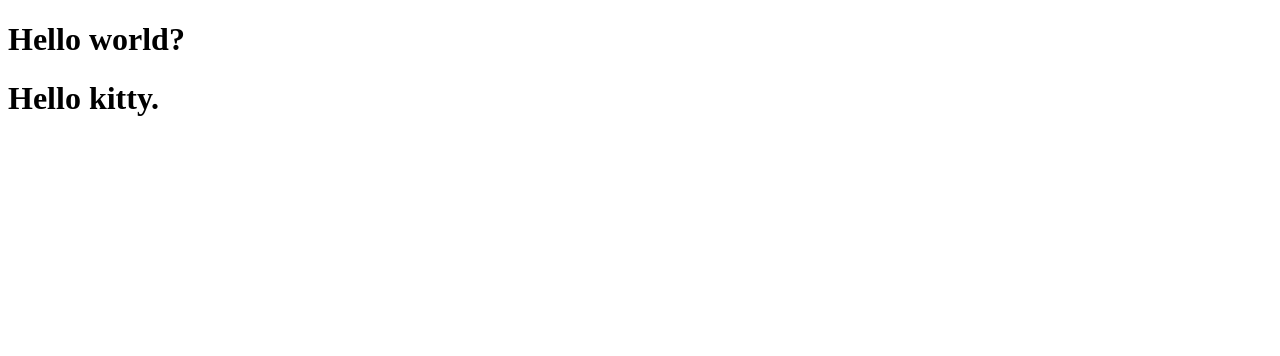
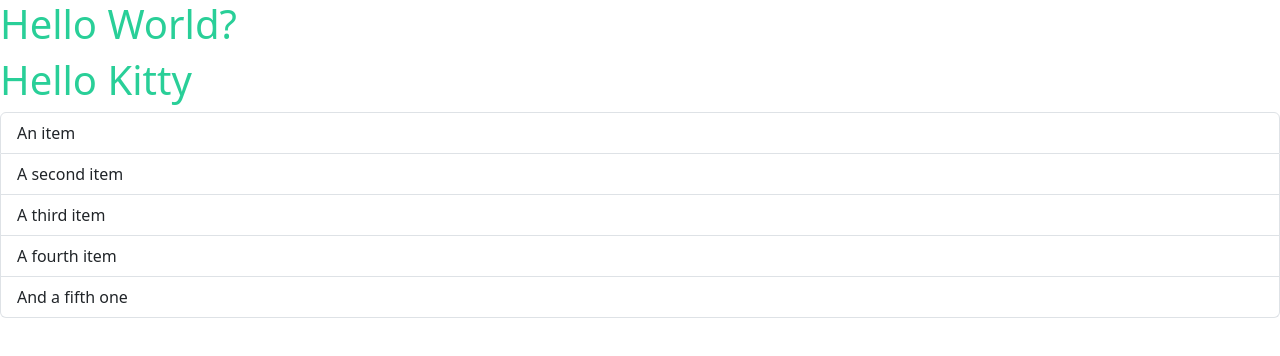
Before and after one commit to scottdouglas238/Bookstore, a website: page index.html in a window 1280 px wide. Drawn offline with nearby package versions, Linux system fonts and the light colour scheme.

Commit message:
Added server, bootstrap, basic JS

```diff
--- a/index.html
+++ b/index.html
@@ -1,21 +1,26 @@
 <!DOCTYPE html>
 <html lang="en">
 <head>
-    <link rel="stylesheet" href="style.css">
     <meta charset="UTF-8">
     <meta name="viewport" content="width=device-width, initial-scale=1.0">
+    <link rel="stylesheet" href="style.css">
+    <link href="https://cdn.jsdelivr.net/npm/bootstrap@5.3.3/dist/css/bootstrap.min.css" rel="stylesheet" integrity="sha384-QWTKZyjpPEjISv5WaRU9OFeRpok6YctnYmDr5pNlyT2bRjXh0JMhjY6hW+ALEwIH" crossorigin="anonymous">
     <title>Document</title>
 </head>
 <body>
+    <h1 class="test">Hello World?</h1>
+    <h1 class="test">Hello Kitty</h1>
 
-<h1>Hello world? </h1>
-<h1>Hello kitty. </h1>
+    <ul class="list-group">
+        <li class="list-group-item">An item</li>
+        <li class="list-group-item">A second item</li>
+        <li class="list-group-item">A third item</li>
+        <li class="list-group-item">A fourth item</li>
+        <li class="list-group-item">And a fifth one</li>
+      </ul>
 
 
-
-
-    <script src = 'script.js'>
-
-    </script>
+    <script src="https://cdn.jsdelivr.net/npm/bootstrap@5.3.3/dist/js/bootstrap.bundle.min.js" integrity="sha384-YvpcrYf0tY3lHB60NNkmXc5s9fDVZLESaAA55NDzOxhy9GkcIdslK1eN7N6jIeHz" crossorigin="anonymous"></script>
+    <script src="script.js"></script>
 </body>
 </html>
--- a/script.js
+++ b/script.js
@@ -0,0 +1,5 @@
+function dude(){
+    console.log("Blimey Harry!")
+}
+
+dude()
--- a/style.css
+++ b/style.css
@@ -0,0 +1,3 @@
+.test{
+    color: rgb(41, 207, 152);
+}
```
Also changed, not shown: package.json (added, +16 -0 lines), server.js (added, +16 -0 lines), 2 other files.
